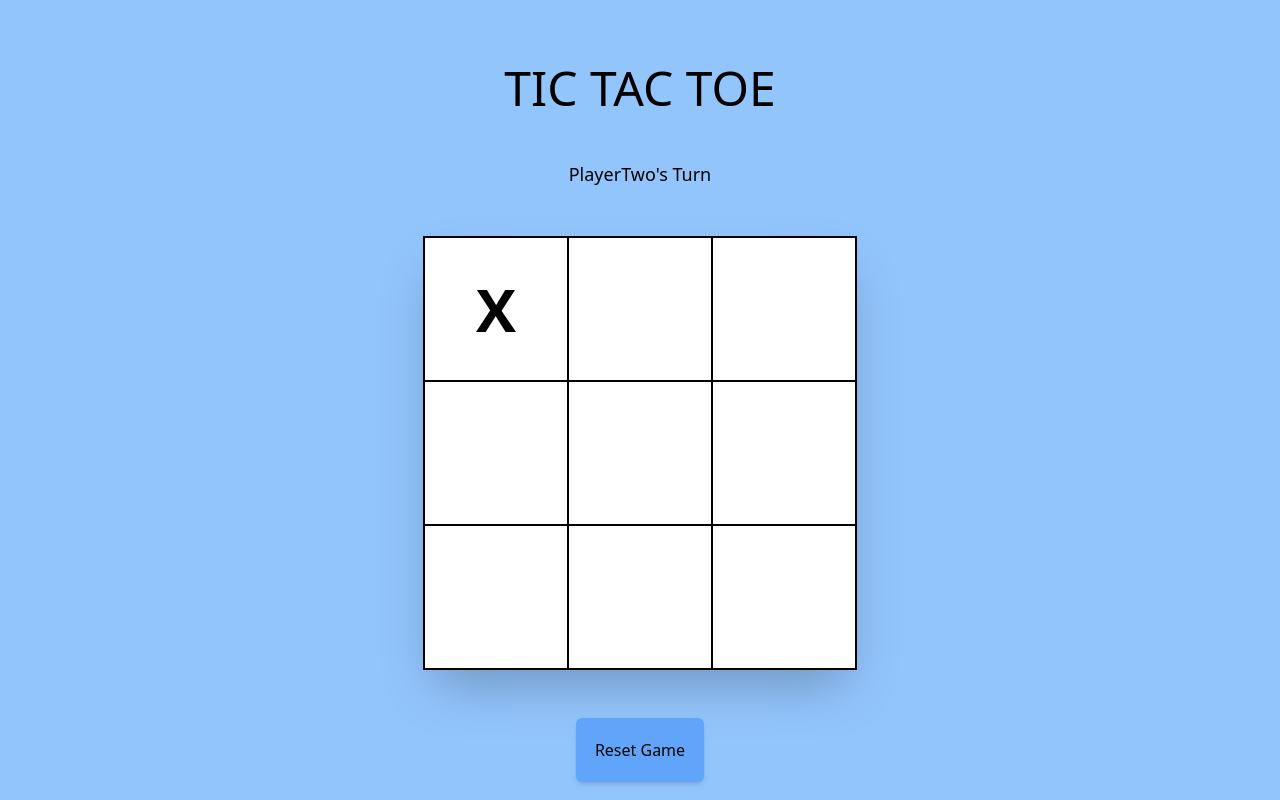
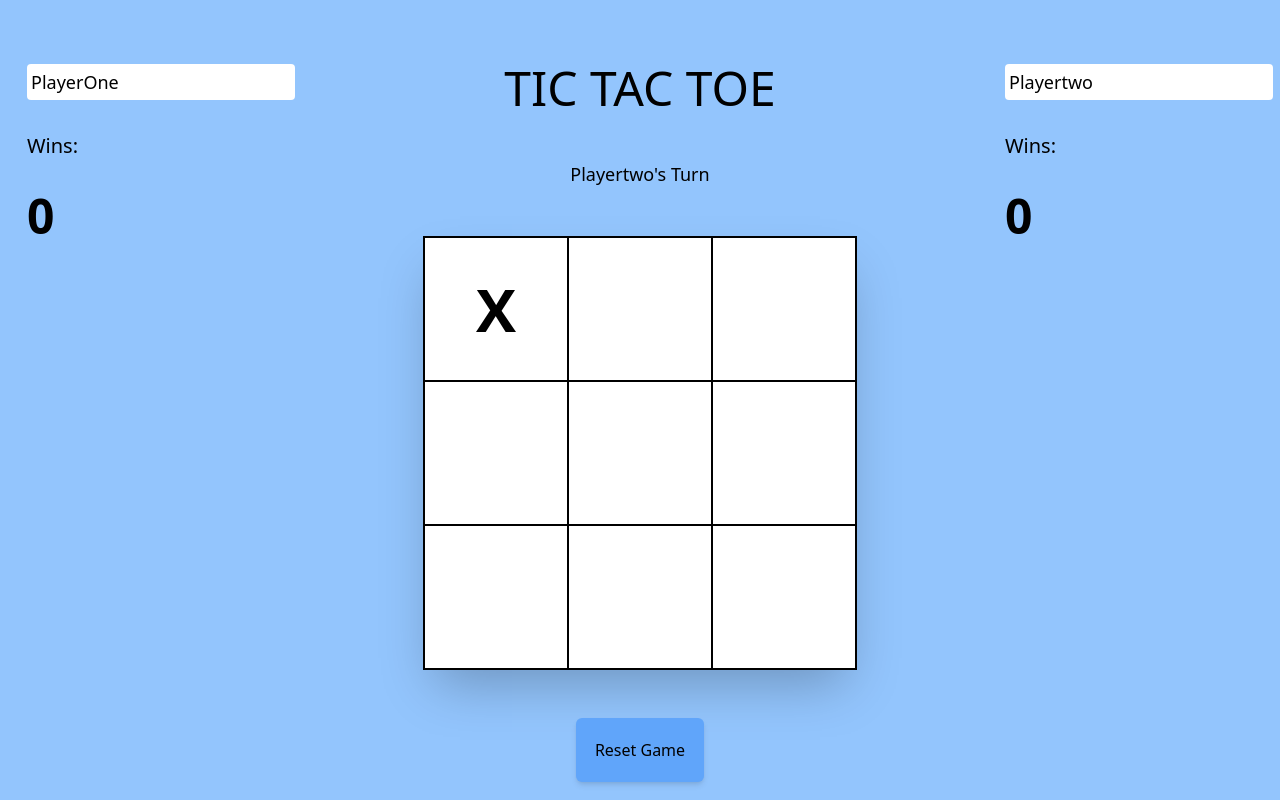
Before and after one commit to UsmanFaisal13/tic-tac-toe, a website: page src/index.html in a window 1280 px wide. Both pictures are taken after a click on the element 496 px from the left and 309 px from the top of the page. Drawn offline with Linux system fonts and the light colour scheme.

Commit message:
scoring feature added

```diff
--- a/src/index.html
+++ b/src/index.html
@@ -7,7 +7,13 @@
   <link href="./output.css" rel="stylesheet">
   <script src="index.js" defer></script>
 </head>
-<body class="bg-blue-300 flex justify-center flex-col text-center items-center ">
+<body class="bg-blue-300 flex justify-center gap-32" >
+    <div class="pl-5">
+
+        <input class="mt-16 text-lg font-light p-1 rounded" type="text" id="p1name" value="PlayerOne">
+        <h1 class="mt-8 text-xl">Wins:<h1 class="mt-8 text-5xl font-black" id="p1score">0</h1></h1>
+    </div>
+    <div id="supercontainer"  class="bg-blue-300 flex justify-center flex-col text-center items-center ">
     <h1 class="mt-16 text-5xl font-light">TIC TAC TOE</h1>
     <div id="container" class="mt-38 ">
 
@@ -26,6 +32,13 @@
     <button id="reset" class="bg-blue-400 min-h-16 w-32 shadow-md mt-12 rounded-md font-light hover:shadow-2xl hover:mt-11 transition-all">Reset Game</button>
 
     </div>
+</div>
+<div class="pl-5">
+
+    <input class="mt-16 text-lg font-light p-1 rounded" type="text" value="Playertwo" id="p2name">
+    <h1 class="mt-8 text-xl">Wins:<h1 class="mt-8 text-5xl font-black" id="p2score">0</h1></h1>
+</div>
+
 
 
 </body>
--- a/src/index.js
+++ b/src/index.js
@@ -1,10 +1,15 @@
 const gamebox = document.getElementById("gamebox");
 const reset = document.getElementById("reset");
 const gameStatus = document.getElementById("caption");
+const p1name = document.getElementById("p1name");
+const p1score = document.getElementById("p1score");
+const p2name = document.getElementById("p2name");
+const p2score = document.getElementById("p2score");
+
 const row = ["", "", "", "", "", "", "", "", ""];
 const players = [
-  { name: "PlayerOne", mark: "X" },
-  { name: "PlayerTwo", mark: "O" },
+  { name: p1name.value, mark: "X", score: 0 },
+  { name: p2name.value, mark: "O", score: 0 },
 ];
 let currentPlayer = players[0];
 let gameOver = false;
@@ -24,6 +29,7 @@ function playerMove() {
         checkWin();
         reset.onclick = () => {
           row.fill("");
+
           for (let j = 0; j <= gamebox.children.length; j++) {
             gamebox.children[j].innerText = ``;
             gameOver = false;
@@ -36,42 +42,52 @@ function playerMove() {
 
 function checkWin() {
   if (row[0] === row[1] && row[1] === row[2] && row[0] !== "") {
-    console.log(currentPlayer.name + " won");
     switchPlayer();
     gameStatus.innerText = `${currentPlayer.name} won`;
+    currentPlayer.score = currentPlayer.score + 1;
+
     gameOver = true;
+    console.log(currentPlayer.name + " won" + currentPlayer.score);
   } else if (row[3] === row[4] && row[4] === row[5] && row[3] !== "") {
     switchPlayer();
+    currentPlayer.score = currentPlayer.score + 1;
     console.log(currentPlayer.name + " won");
     gameStatus.innerText = `${currentPlayer.name} won`;
     gameOver = true;
   } else if (row[6] === row[7] && row[7] === row[8] && row[6] !== "") {
     switchPlayer();
+    currentPlayer.score = currentPlayer.score + 1;
     console.log(currentPlayer.name + " won");
     gameStatus.innerText = `${currentPlayer.name} won`;
     gameOver = true;
   } else if (row[0] === row[3] && row[3] === row[6] && row[0] !== "") {
     switchPlayer();
+    currentPlayer.score = currentPlayer.score + 1;
     console.log(currentPlayer.name + " won");
     gameStatus.innerText = `${currentPlayer.name} won`;
     gameOver = true;
   } else if (row[1] === row[4] && row[4] === row[7] && row[1] !== "") {
     switchPlayer();
+    currentPlayer.score = currentPlayer.score + 1;
     gameStatus.innerText = `${currentPlayer.name} won`;
     console.log(currentPlayer.name + " won");
     gameOver = true;
   } else if (row[2] === row[5] && row[5] === row[8] && row[2] !== "") {
     switchPlayer();
+    currentPlayer.score = currentPlayer.score + 1;
     gameStatus.innerText = `${currentPlayer.name} won`;
     console.log(currentPlayer.name + " won");
     gameOver = true;
   } else if (row[0] === row[4] && row[4] === row[8] && row[0] !== "") {
     switchPlayer();
+    currentPlayer.score = currentPlayer.score + 1;
     gameStatus.innerText = `${currentPlayer.name} won`;
     console.log(currentPlayer.name + " won");
     gameOver = true;
   } else if (row[2] === row[4] && row[4] === row[6] && row[2] !== "") {
     switchPlayer();
+    currentPlayer.score = currentPlayer.score + 1;
+
     gameStatus.innerText = `${currentPlayer.name} won`;
     console.log(currentPlayer.name + " won");
     gameOver = true;
@@ -80,5 +96,10 @@ function checkWin() {
     console.log("Draw");
     gameOver = true;
   }
+  console.log(players[0].score);
+  console.log(players[1].score);
+  p1score.innerText = players[0].score;
+  p2score.innerText = players[1].score;
 }
+
 playerMove();
```
Also changed, not shown: src/output.css.
